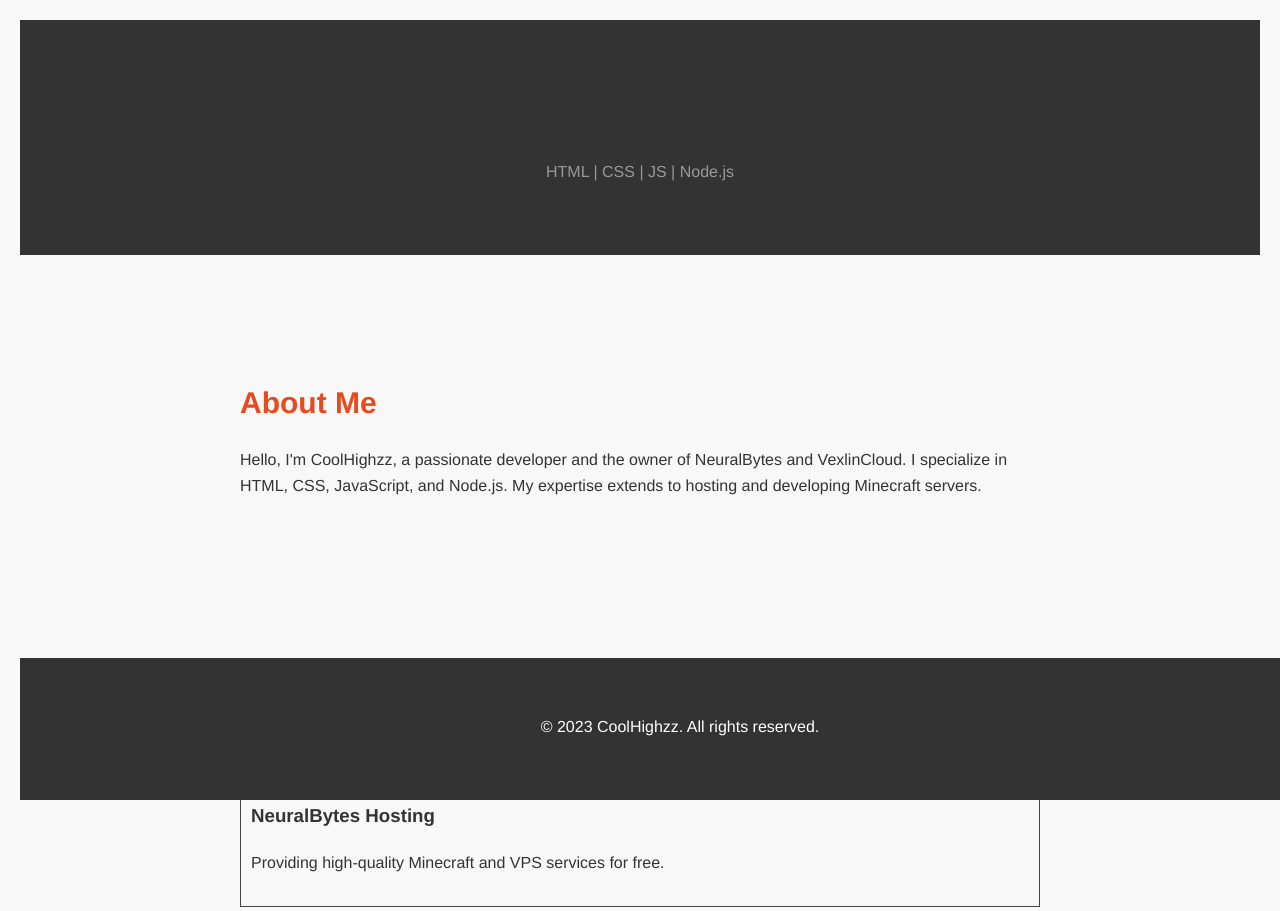
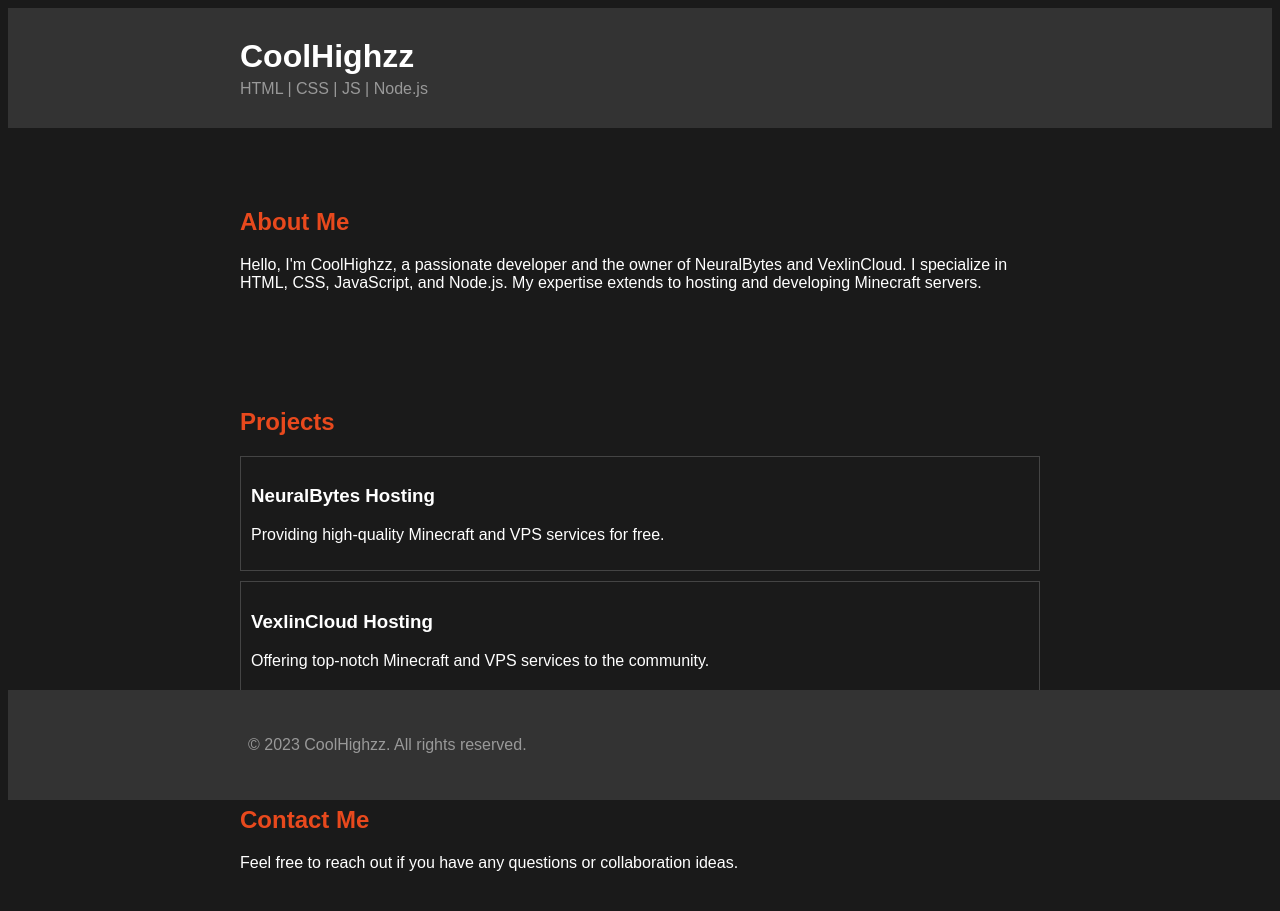
Before and after one commit to coolhighzzz/about, a plain HTML site: page index.html in a window 1280 px wide. Shown: the top 911 px of the page. Drawn offline with Linux system fonts and the light colour scheme.

Commit message:
Update style.css

```diff
--- a/style.css
+++ b/style.css
@@ -1,4 +1,3 @@
-
 body {
     background-color: #1a1a1a;
     color: #fff;
@@ -47,79 +46,3 @@ footer {
     bottom: 0;
     width: 100%;
 }
-=======
-/* CSS */
-
-* {
-    margin: 0;
-    padding: 0;
-    box-sizing: border-box;
-  }
-
-  body {
-    background-color: #f8f8f8;
-    font-family: 'Helvetica Neue', sans-serif;
-    line-height: 1.6;
-    color: #333;
-    margin: 20px;
-  }
-
-  header {
-    text-align: center;
-    padding: 50px;
-  }
-
-  h1 {
-    font-size: 40px;
-    color: #333;
-  }
-
-  section {
-    padding: 40px 0;
-  }
-
-  h2 {
-    font-size: 30px;
-    margin-bottom: 20px;
-  }
-
-  p {
-    margin-bottom: 20px;
-  }
-
-  .project {
-    margin-bottom: 40px;
-  }
-
-  form {
-    width: 400px;
-    margin: 0 auto;
-  }
-
-  label {
-    display: block;
-    margin-bottom: 10px;
-  }
-
-  input,
-  textarea {
-    width: 100%;
-    padding: 10px;
-    border: 1px solid #ccc;
-    margin-bottom: 20px;
-  }
-
-  input[type="submit"] {
-    background-color: #333;
-    color: #fff;
-    cursor: pointer;
-  }
-
-  footer {
-    text-align: center;
-    padding: 20px;
-    background-color: #333;
-    color: #fff;
-  }
-
-  /* Add your custom animations and styles here */
```
Lines whose indentation alone changed are shown as unchanged.
